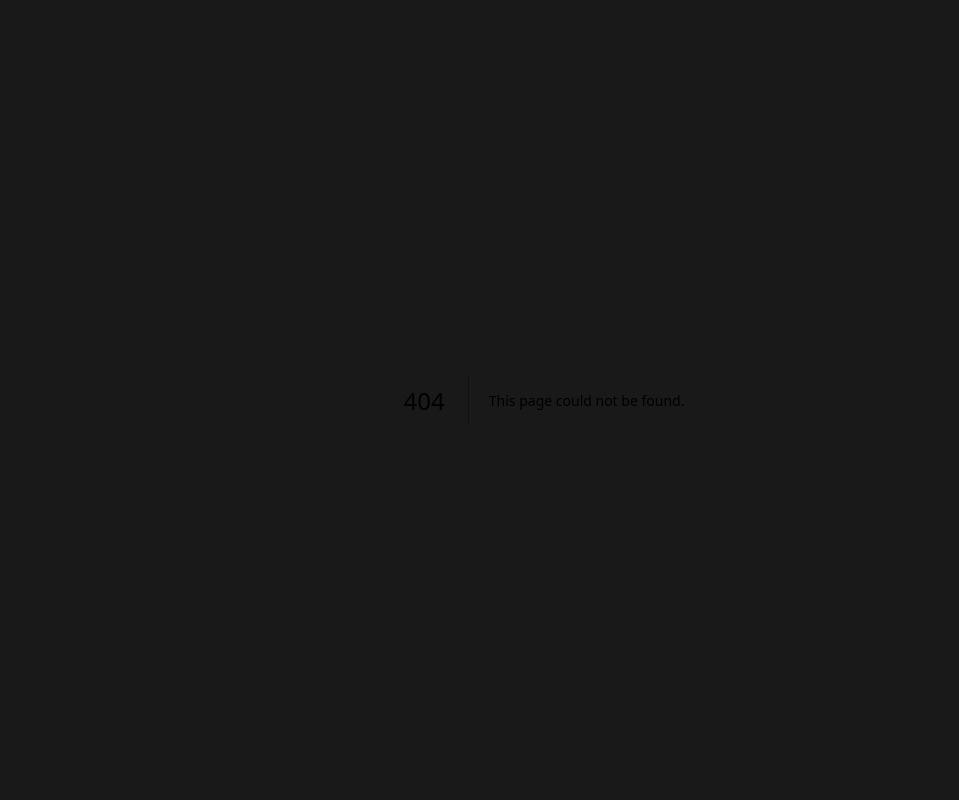
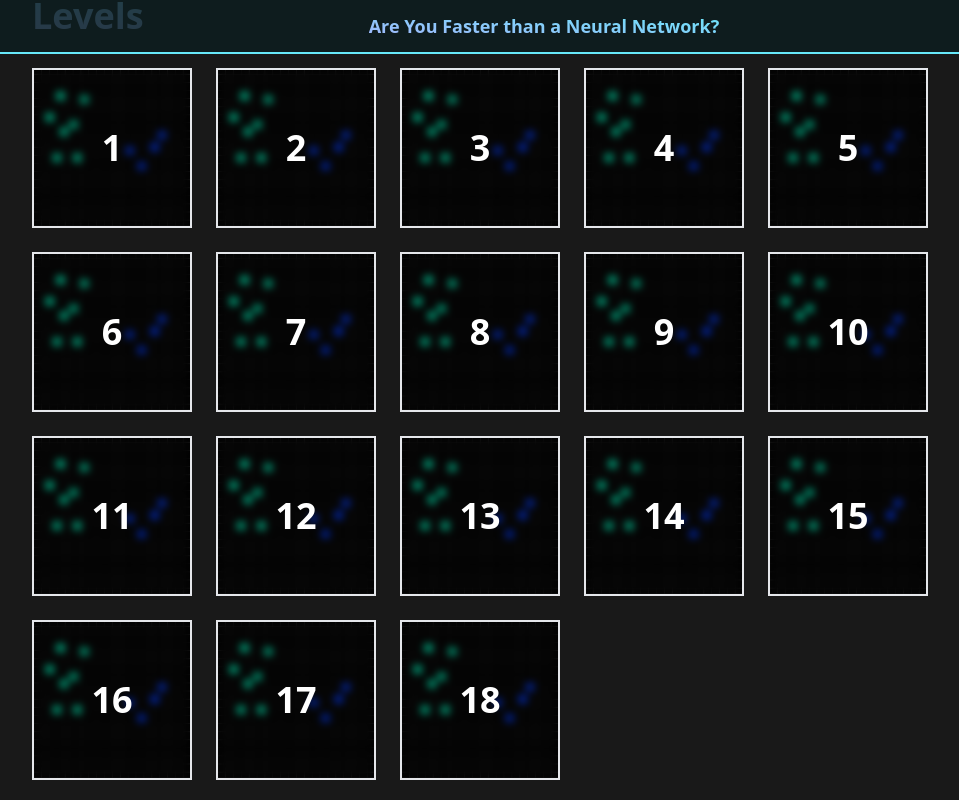
Before and after one commit to ericleonen/are-you-faster-than-a-neural-network, a Next.js app: page /levels in a window 1280 px wide. Before the commit this address had no page. Shown: the whole page, without its empty margins (96-1055 px from the left). Built offline with nearby package versions, Linux system fonts and the light colour scheme.

Commit message:
Add hover and title effects to level previews

```diff
--- a/package.json
+++ b/package.json
@@ -18,6 +18,7 @@
     "next": "13.1.5",
     "react": "18.2.0",
     "react-dom": "18.2.0",
+    "react-icons": "^4.7.1",
     "typescript": "4.9.4"
   },
   "devDependencies": {
--- /dev/null
+++ b/src/components/Banner.tsx
@@ -0,0 +1,11 @@
+const Banner = () => {
+    return (
+        <div className="fixed top-0 left-0 z-10 w-full bg-black/80">
+            <div className="flex justify-center w-full py-3 border-b-2 bg-cyan-300/10 border-cyan-300">
+                <p className="text-lg font-semibold theme">Are You Faster than a Neural Network?</p>
+            </div>
+        </div>
+    );
+};
+
+export default Banner;
--- /dev/null
+++ b/src/components/LevelPreview.tsx
@@ -0,0 +1,44 @@
+import Image from "next/image";
+import { useState } from "react";
+import Link from "next/link";
+import { FaPlay } from "react-icons/fa";
+
+interface Props {
+    levelNumber: number
+};
+
+const LevelPreview = ({ levelNumber }: Props) => {
+    const [hover, setHover] = useState(false);
+
+    return (
+        <Link
+            href={`/levels/${levelNumber}`}
+            onMouseOver={() => setHover(true)}
+            onMouseOut={() => setHover(false)}
+            className="group transition-colors hover:border-cyan-300 relative h-[10rem] w-[10rem] mb-6 mr-6 bg-white border-2"
+        >
+            <Image
+                className="absolute top-0 left-0 w-full h-full"
+                src="/images/levelTemp.png"
+                alt="temp"
+                height="100"
+                width="100"
+            />
+            <div className="flex flex-col items-center justify-center w-full h-full text-4xl font-semibold text-white transition-colors group-hover:bg-cyan-300/20 backdrop-blur-sm">
+                {
+                    hover ?
+                    (
+                        <>
+                            <span className="text-xl">Level title</span>
+                            <FaPlay className="mt-2"/>
+                        </>
+                    )
+                    :
+                    <span>{ levelNumber }</span>
+                }
+            </div>
+        </Link>
+    );
+};
+
+export default LevelPreview;
--- a/src/pages/_app.tsx
+++ b/src/pages/_app.tsx
@@ -4,7 +4,7 @@ import Head from "next/head";
 
 export default function App({ Component, pageProps }: AppProps) {
   return (
-    <div className="flex flex-col items-center justify-center w-full h-screen bg-black/90">
+    <div className="flex flex-col items-center justify-center w-full h-screen overflow-y-scroll bg-black/90">
       <Head>
         <title>Are You Faster than a Neural Network?</title>
       </Head>
--- /dev/null
+++ b/src/pages/levels.tsx
@@ -0,0 +1,33 @@
+import Banner from "@/components/Banner";
+import LevelPreview from "@/components/LevelPreview";
+
+const Levels = () => {
+    return (
+        <div className="flex flex-col p-12">
+            <Banner />
+            <h1 className="mb-8 text-4xl font-semibold theme">Levels</h1>
+            <div className="flex flex-wrap max-w-[80vw]">
+                <LevelPreview levelNumber={1} />
+                <LevelPreview levelNumber={2} />
+                <LevelPreview levelNumber={3} />
+                <LevelPreview levelNumber={4} />
+                <LevelPreview levelNumber={5} />
+                <LevelPreview levelNumber={6} />
+                <LevelPreview levelNumber={7} />
+                <LevelPreview levelNumber={8} />
+                <LevelPreview levelNumber={9} />
+                <LevelPreview levelNumber={10} />
+                <LevelPreview levelNumber={11} />
+                <LevelPreview levelNumber={12} />
+                <LevelPreview levelNumber={13} />
+                <LevelPreview levelNumber={14} />
+                <LevelPreview levelNumber={15} />
+                <LevelPreview levelNumber={16} />
+                <LevelPreview levelNumber={17} />
+                <LevelPreview levelNumber={18} />
+            </div>
+        </div>
+    );
+};
+
+export default Levels;
```
Also changed, not shown: public/images/levelTemp.png (added), 1 other file (tests, documents, lock files or other folders).
